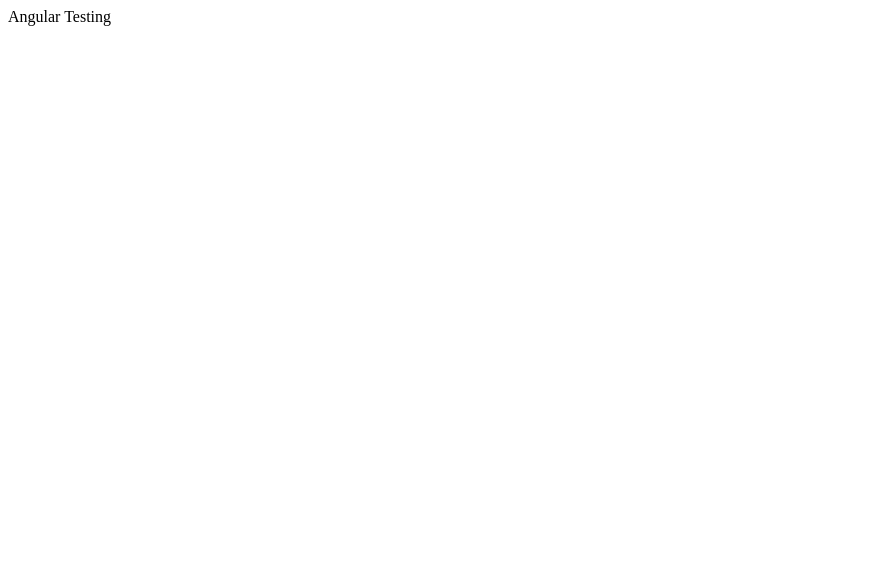
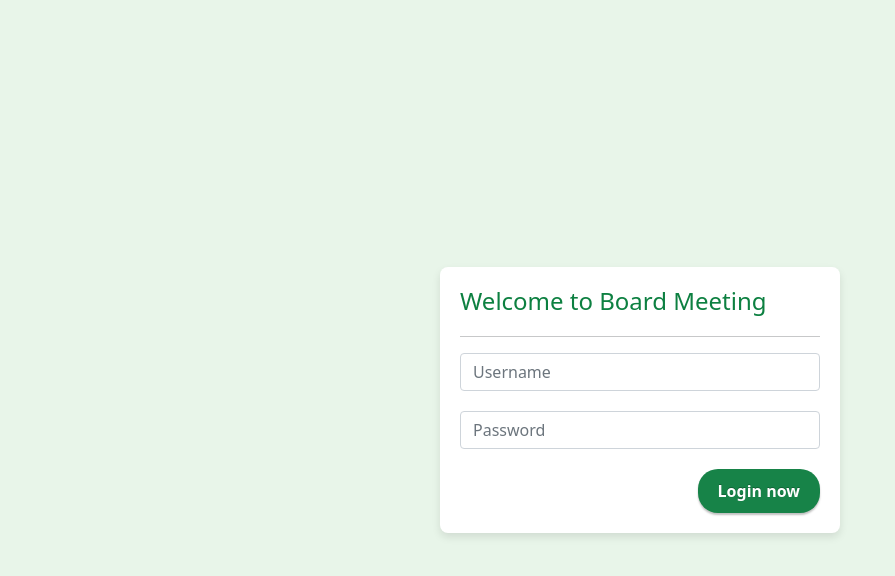
Before and after one commit to KureAtYungkurrinthi/cbms, an Angular app in the folder angular-app/: page / in a window 1280 px wide. Shown: the top 576 px of the page, without its empty margins (0-895 px from the left). Built offline with nearby package versions, Linux system fonts and the light colour scheme; no server answers.

Commit message:
added login page

```diff
--- a/angular-app/angular.json
+++ b/angular-app/angular.json
@@ -27,6 +27,8 @@
               "src/assets"
             ],
             "styles": [
+              "node_modules/ngx-bootstrap/datepicker/bs-datepicker.css",
+              "node_modules/bootstrap/dist/css/bootstrap.min.css",
               "src/styles.css"
             ],
             "scripts": []
--- a/angular-app/package.json
+++ b/angular-app/package.json
@@ -18,6 +18,8 @@
     "@angular/platform-browser": "~13.0.0",
     "@angular/platform-browser-dynamic": "~13.0.0",
     "@angular/router": "~13.0.0",
+    "bootstrap": "^5.1.3",
+    "ngx-bootstrap": "^8.0.0",
     "rxjs": "~7.4.0",
     "tslib": "^2.3.0",
     "zone.js": "~0.11.4"
--- a/angular-app/src/app/app.component.html
+++ b/angular-app/src/app/app.component.html
@@ -1,15 +1,14 @@
-<div class="content" role="main">
+<!--<div class="content" role="main">-->
 
-  {{title}}
 
 <!--  <main>-->
 <!--    <section class="content">-->
 <!--      <app-home></app-home>-->
 <!--    </section>-->
 <!--  </main>-->
-  <app-post></app-post>
-
-</div>
+<!--  <app-post></app-post>-->
+  <app-login></app-login>
+<!--</div>-->
 
 <!-- * * * * * * * * * * * * * * * * * * * * * * * * * * * * * * * -->
 <!-- * * * * * * * * * * * The content above * * * * * * * * * * * -->
--- /dev/null
+++ b/angular-app/src/app/login/login.component.css
@@ -0,0 +1,55 @@
+.container-login-main {
+  width: 100%;
+  display: flex;
+  justify-content: center;
+  align-items: center;
+  height: 100vh;
+  background-color: #e8f5e9; /* Adjust the background color as needed */
+}
+
+.login-container {
+  background: #fff;
+  padding: 20px;
+  border-radius: 8px;
+  box-shadow: 0 4px 8px rgba(0, 0, 0, 0.1);
+  width: 400px;
+}
+
+h1 {
+  font-size: 24px;
+  margin-bottom: 20px;
+}
+
+.form-group {
+  margin-bottom: 20px;
+}
+
+.btn-login {
+  /*color: white;*/
+  /*background-color: #178348;*/
+  /*border-radius: 10px;*/
+}
+
+.login-button {
+  float: right;
+  padding: 10px 20px;
+  background-color: #178348;
+  color: white;
+  border: none;
+  border-radius: 20px;
+  font-size: 16px;
+  font-weight: bold;
+  text-shadow: 0 -1px 0 rgba(0, 0, 0, 0.25);
+  box-shadow: 0 2px 2px 0 rgba(0, 0, 0, 0.25);
+  cursor: pointer;
+  transition: background-color 0.3s, box-shadow 0.3s;
+}
+
+.login-button:hover {
+  background-color: #45a049;
+}
+
+.login-button:active {
+  background-color: #3e8e41;
+  box-shadow: 0 1px 1px 0 rgba(0, 0, 0, 0.15);
+}
--- /dev/null
+++ b/angular-app/src/app/login/login.component.html
@@ -0,0 +1,17 @@
+<div class="container-login-main">
+  <div class="login-container">
+    <h1 style="color: #0D8041">Welcome to Board Meeting</h1>
+    <hr>
+    <form>
+      <div class="form-group">
+<!--        <label for="username">Username</label>-->
+        <input type="text" class="form-control" id="username" placeholder="Username">
+      </div>
+      <div class="form-group">
+<!--        <label for="password">Password</label>-->
+        <input type="password" class="form-control" id="password" placeholder="Password">
+      </div>
+      <button type="submit" class="login-button">Login now</button>
+    </form>
+  </div>
+</div>
--- /dev/null
+++ b/angular-app/src/app/login/login.component.ts
@@ -0,0 +1,15 @@
+import { Component, OnInit } from '@angular/core';
+
+@Component({
+  selector: 'app-login',
+  templateUrl: './login.component.html',
+  styleUrls: ['./login.component.css']
+})
+export class LoginComponent implements OnInit {
+
+  constructor() { }
+
+  ngOnInit(): void {
+  }
+
+}
--- a/angular-app/src/app/post/post.component.html
+++ b/angular-app/src/app/post/post.component.html
@@ -2,4 +2,8 @@
 <div *ngFor="let post of posts" class="post-card">
   <h3>{{ post.title }}</h3>
   <p>{{ post.body }}</p>
+
+  <button type="button" class="btn btn-primary">
+    Single Button
+  </button>
 </div>
```
Also changed, not shown: angular-app/src/app/app.module.ts (+6 -2 lines), 2 other files (tests, documents, lock files or other folders).
